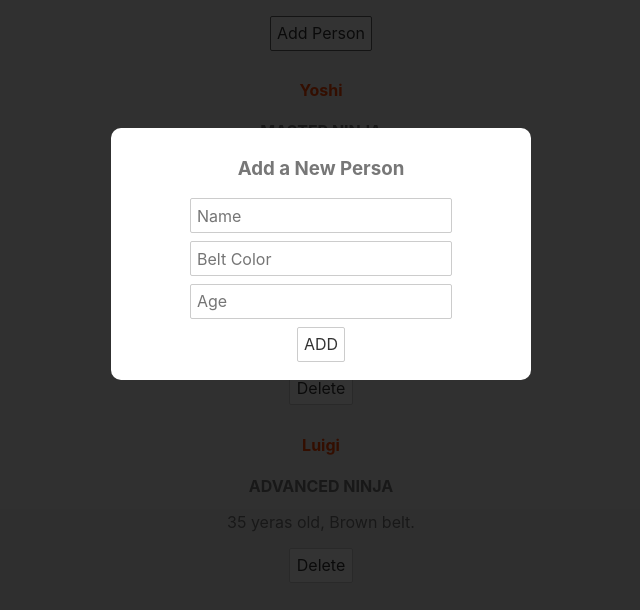
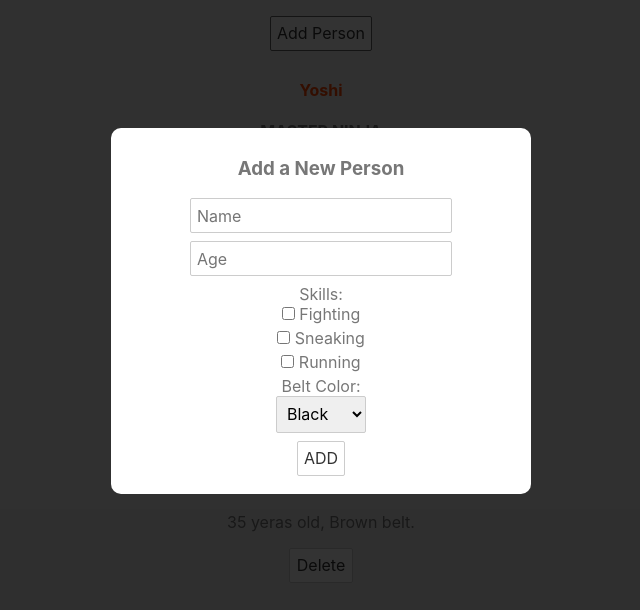
Before and after one commit to Pathum312/Svelte_Tutorial, a Svelte app: page / in a window 1280 px wide. Both pictures are taken after a click on the button "Add Person". Shown: the top 610 px of the page, without its empty margins (319-959 px from the left). Built offline with nearby package versions, Linux system fonts and the light colour scheme.

Commit message:
Forms - Part 2

```diff
--- a/src/AddPersonForm.svelte
+++ b/src/AddPersonForm.svelte
@@ -2,9 +2,13 @@
     let name;
     let beltColor;
     let age;
+    let skills = [];
+    // let fighting = false;
+    // let sneaking = false;
+    // let running = false;
 
     const handleSubmit = () => {
-        console.log({ name, beltColor, age });
+        console.log({ name, beltColor, age, skills });
     };
 </script>
 
@@ -12,8 +16,23 @@
 <!-- preventDefault is used to stop the page from refreshing after submit -->
 <form on:submit|preventDefault={handleSubmit}>
     <input type="text" placeholder="Name" bind:value={name} />
-    <input type="text" placeholder="Belt Color" bind:value={beltColor} />
     <input type="number" placeholder="Age" bind:value={age} />
+    <label for="check">Skills:</label>
+    <!-- <input type="checkbox" bind:checked={fighting} /> Fighting<br />
+    <input type="checkbox" bind:checked={sneaking} /> Sneaking<br />
+    <input type="checkbox" bind:checked={running} /> Running<br /> -->
+    <input type="checkbox" bind:group={skills} value="fighting" /> Fighting
+    <br />
+    <input type="checkbox" bind:group={skills} value="sneaking" /> Sneaking
+    <br />
+    <input type="checkbox" bind:group={skills} value="running" /> Running
+    <br />
+    <label for="beltColor">Belt Color:</label>
+    <select bind:value={beltColor}>
+        <option value="black">Black</option>
+        <option value="brown">Brown</option>
+        <option value="orange">Orange</option>
+    </select>
     <br />
     <button>ADD</button>
 </form>
```
